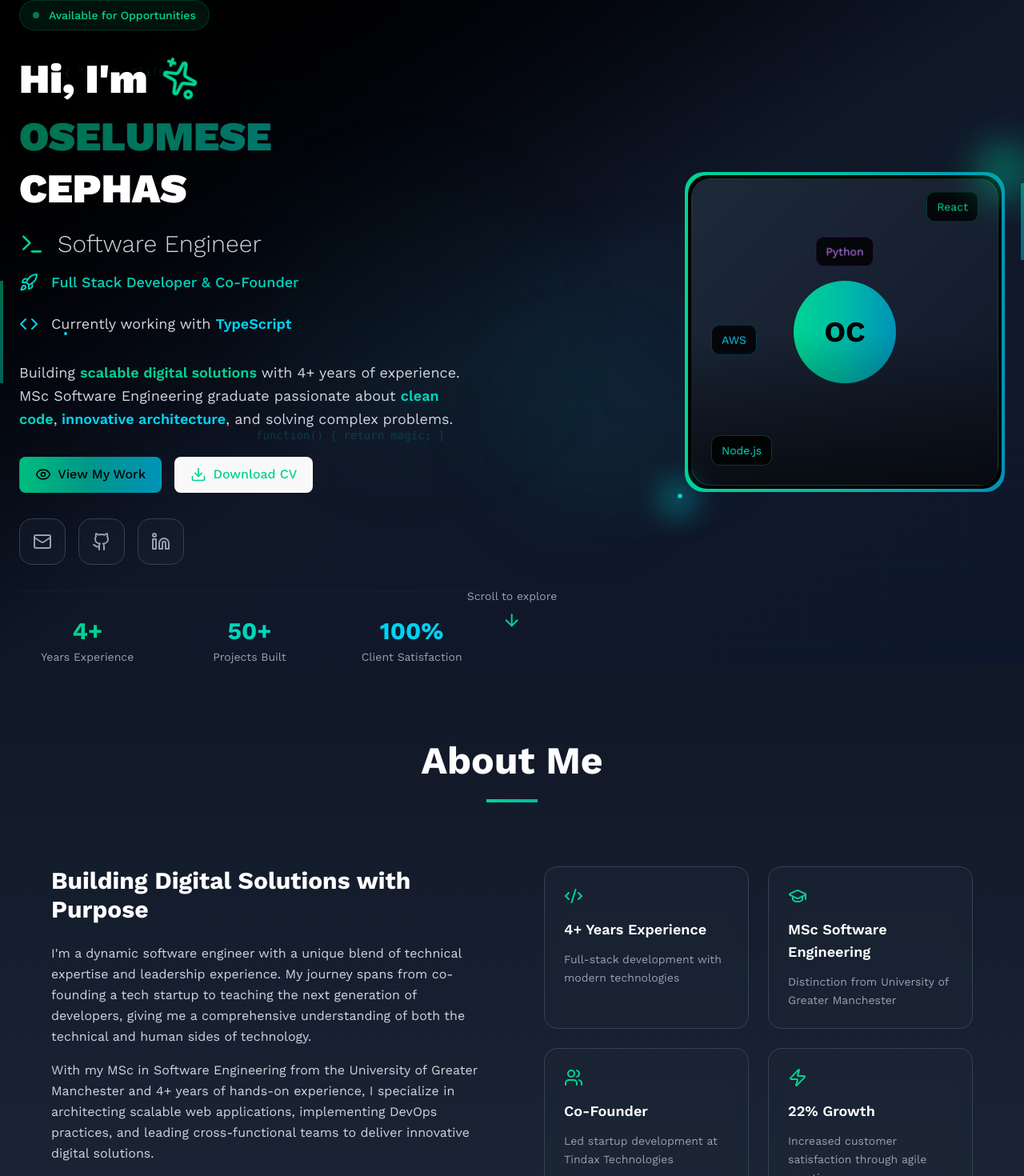
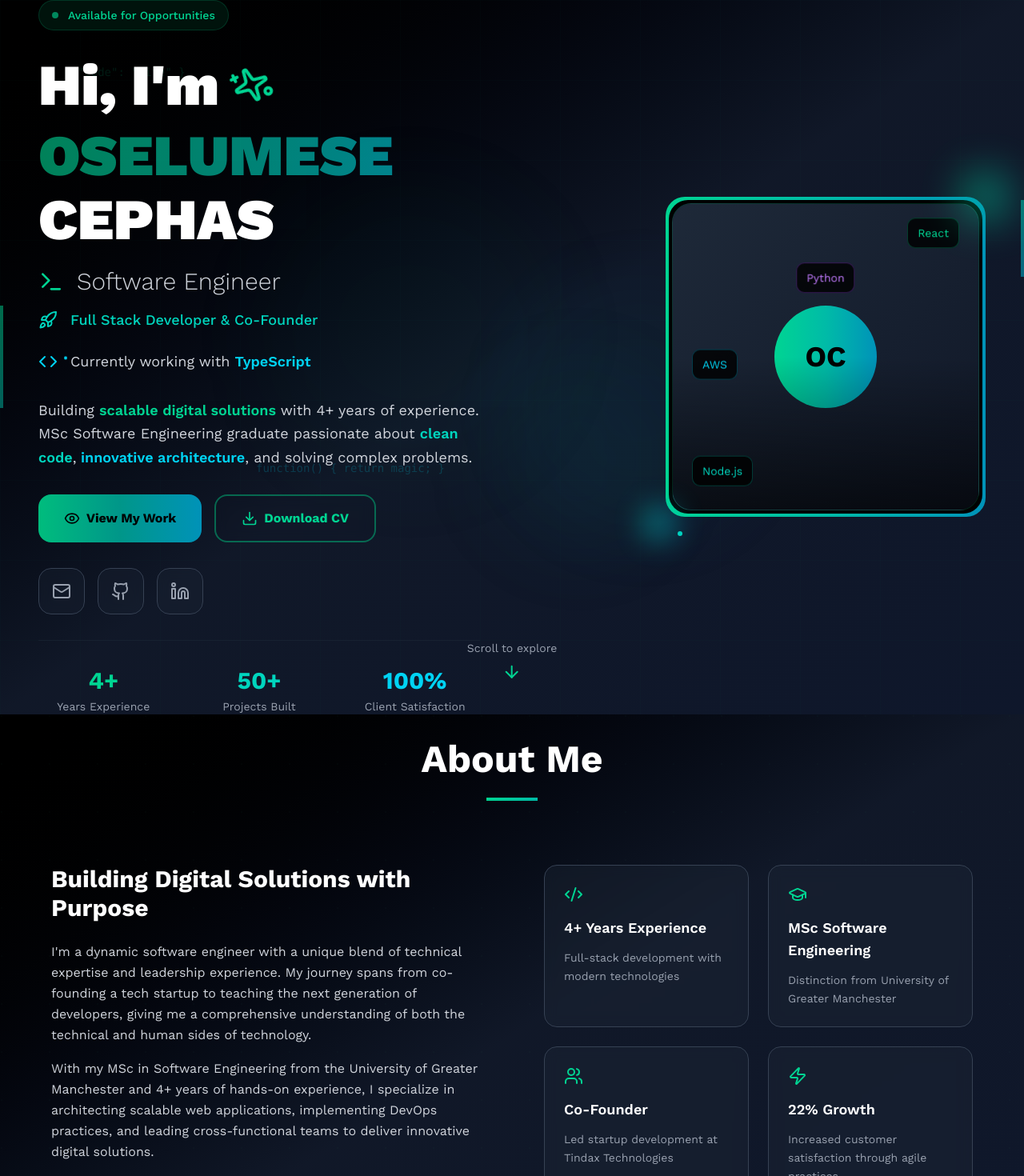
Before and after one commit to cephaz6/cephas-portfolio, a React (Vite) app: page / in a window 1280 px wide. Shown: the top 1470 px of the page at 80% size. Built offline with nearby package versions, Linux system fonts and the light colour scheme.

Commit message:
Updated No Navigation

```diff
--- a/src/App.tsx
+++ b/src/App.tsx
@@ -2,7 +2,6 @@ import { useEffect, useState } from "react";
 import AboutSection from "./components/AboutSection";
 import ContactSection from "./components/contactSection";
 import HeroSection from "./components/Hero";
-// import Navigation from "./components/Navigation";
 import ProjectsSection from "./components/Projects";
 import SkillsSection from "./components/SkillsSection";
 
@@ -16,31 +15,37 @@ function App() {
 
   return (
     <div
-      className={`font-base w-full min-h-screen transition-opacity duration-1000 ${
+      className={`font-base w-full min-h-screen overflow-x-hidden transition-opacity duration-1000 ${
         isLoaded ? "opacity-100" : "opacity-0"
       }`}
     >
-      {/* <Navigation /> */}
-
       <main className="w-full">
         <section id="home" className="w-full">
           <HeroSection />
         </section>
 
         <section id="about" className="w-full scroll-mt-20">
-          <AboutSection />
+          <div className="">
+            <AboutSection />
+          </div>
         </section>
 
         <section id="skills" className="w-full scroll-mt-20">
-          <SkillsSection />
+          <div className="">
+            <SkillsSection />
+          </div>
         </section>
 
         <section id="projects" className="w-full scroll-mt-20">
-          <ProjectsSection />
+          <div className="">
+            <ProjectsSection />
+          </div>
         </section>
 
         <section id="contact" className="w-full scroll-mt-20">
-          <ContactSection />
+          <div className="">
+            <ContactSection />
+          </div>
         </section>
       </main>
 
@@ -50,7 +55,7 @@ function App() {
             className="absolute inset-0"
             style={{
               backgroundImage: `linear-gradient(45deg, rgba(16, 185, 129, 0.1) 25%, transparent 25%),
-                             linear-gradient(-45deg, rgba(16, 185, 129, 0.1) 25%, transparent 25%)`,
+                                 linear-gradient(-45deg, rgba(16, 185, 129, 0.1) 25%, transparent 25%)`,
               backgroundSize: "40px 40px",
             }}
           ></div>
--- a/src/components/AboutSection.tsx
+++ b/src/components/AboutSection.tsx
@@ -25,7 +25,8 @@ const AboutSection = () => {
   ];
 
   return (
-    <section className="py-24 bg-gradient-to-b from-gray-900 to-gray-800 text-white relative">
+    <section className="min-h-screen w-full bg-gradient-to-br from-black via-gray-900 to-slate-900 text-white relative overflow-hidden flex items-center px-6">
+      <div className="container mx-auto">
         {/* Subtle background pattern */}
         <div className="absolute inset-0 opacity-5">
           <div
@@ -65,8 +66,9 @@ const AboutSection = () => {
                       With my MSc in Software Engineering from the University of
                       Greater Manchester and 4+ years of hands-on experience, I
                       specialize in architecting scalable web applications,
-                    implementing DevOps practices, and leading cross-functional
-                    teams to deliver innovative digital solutions.
+                      implementing DevOps practices, and leading
+                      cross-functional teams to deliver innovative digital
+                      solutions.
                     </p>
                   </div>
                 </div>
@@ -114,6 +116,7 @@ const AboutSection = () => {
             </div>
           </div>
         </div>
+      </div>
     </section>
   );
 };
--- a/src/components/Hero.tsx
+++ b/src/components/Hero.tsx
@@ -31,7 +31,8 @@ const HeroSection = () => {
   }, [technologies.length]);
 
   return (
-    <section className="min-h-screen w-full bg-gradient-to-br from-black via-gray-900 to-slate-900 text-white relative overflow-hidden flex items-center">
+    <section className="min-h-screen w-full bg-gradient-to-br from-black via-gray-900 to-slate-900 text-white relative overflow-hidden flex items-center px-6">
+      <div className="container mx-auto">
         {/* Dynamic Background */}
         <div className="absolute inset-0 w-full h-full">
           {/* Animated Grid */}
@@ -188,7 +189,11 @@ const HeroSection = () => {
                 {[
                   { number: "4+", label: "Years Experience", color: "emerald" },
                   { number: "50+", label: "Projects Built", color: "teal" },
-                { number: "100%", label: "Client Satisfaction", color: "cyan" },
+                  {
+                    number: "100%",
+                    label: "Client Satisfaction",
+                    color: "cyan",
+                  },
                 ].map(({ number, label, color }, index) => (
                   <div key={index} className="text-center group">
                     <div
@@ -257,6 +262,7 @@ const HeroSection = () => {
         {/* Side Accents */}
         <div className="absolute left-0 top-1/2 transform -translate-y-1/2 w-1 h-32 bg-gradient-to-b from-emerald-400 to-teal-500 opacity-50"></div>
         <div className="absolute right-0 top-1/3 transform -translate-y-1/2 w-1 h-24 bg-gradient-to-b from-teal-400 to-cyan-500 opacity-50"></div>
+      </div>
     </section>
   );
 };
--- a/src/components/Navigation.tsx
+++ b/src/components/Navigation.tsx
@@ -1,11 +1,6 @@
 import { useEffect, useState } from "react";
 import {
-  //   ArrowDown,
-  Github,
-  Linkedin,
-  //   Mail,
   Download,
-  //   Eye,
   Menu,
   X,
   Code,
--- a/src/index.css
+++ b/src/index.css
@@ -48,60 +48,6 @@
   --sidebar-accent-foreground: oklch(0.205 0 0);
   --sidebar-border: oklch(0.922 0 0);
   --sidebar-ring: oklch(0.708 0 0);
-}
-
-a {
-  font-weight: 500;
-  color: #646cff;
-  text-decoration: inherit;
-}
-a:hover {
-  color: #535bf2;
-}
-
-body {
-  margin: 0;
-  display: flex;
-  place-items: center;
-  min-width: 320px;
-  min-height: 100vh;
-}
-
-h1 {
-  font-size: 3.2em;
-  line-height: 1.1;
-}
-
-button {
-  border-radius: 8px;
-  border: 1px solid transparent;
-  padding: 0.6em 1.2em;
-  font-size: 1em;
-  font-weight: 500;
-  font-family: inherit;
-  background-color: #1a1a1a;
-  cursor: pointer;
-  transition: border-color 0.25s;
-}
-button:hover {
-  border-color: #646cff;
-}
-button:focus,
-button:focus-visible {
-  outline: 4px auto -webkit-focus-ring-color;
-}
-
-@media (prefers-color-scheme: light) {
-  :root {
-    color: #213547;
-    background-color: #ffffff;
-  }
-  a:hover {
-    color: #747bff;
-  }
-  button {
-    background-color: #f9f9f9;
-  }
 }
 
 @theme inline {
```
Lines whose indentation alone changed are shown as unchanged.
